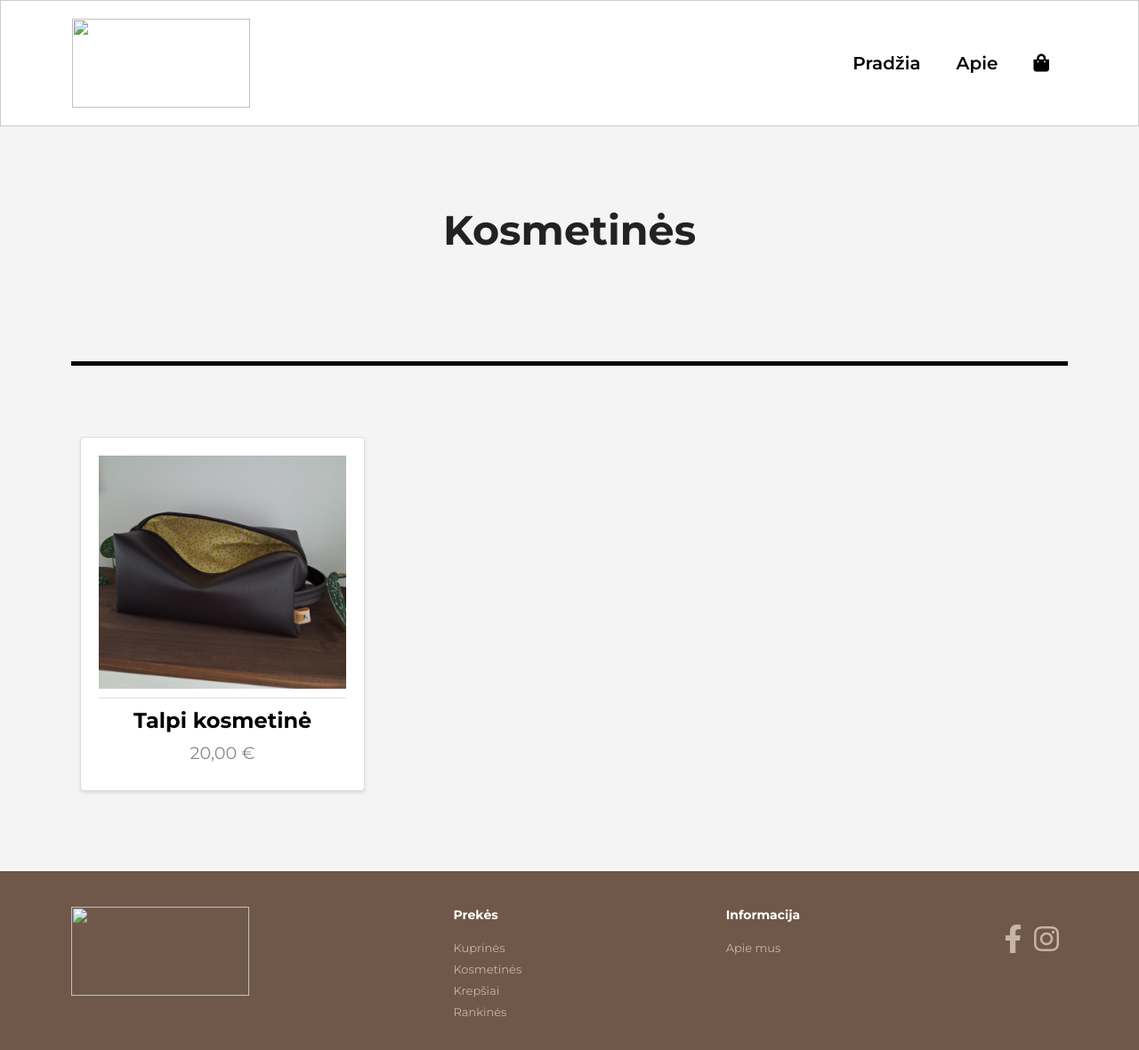
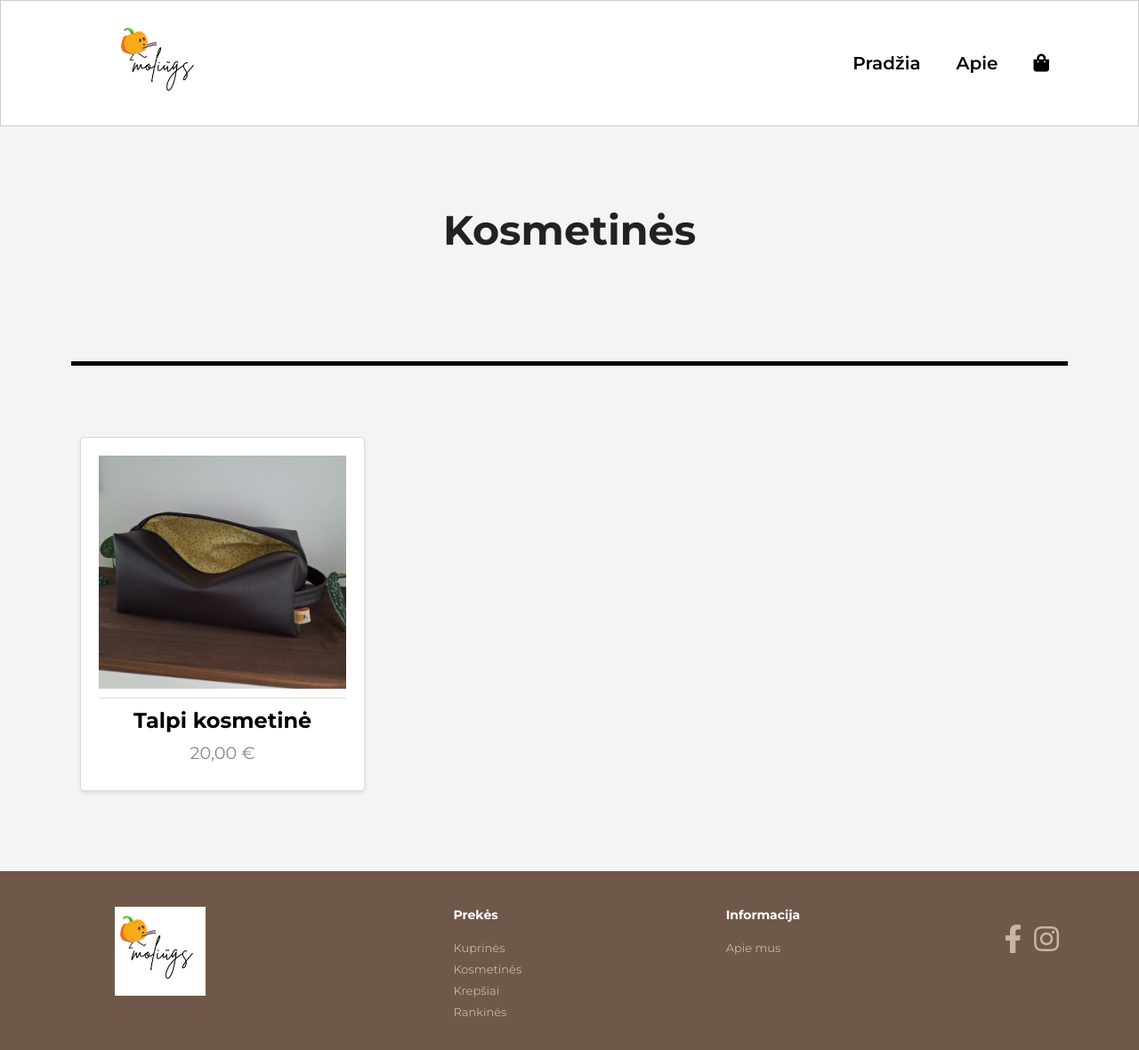
Before and after one commit to riverflow8/riverflow8.github.io, a plain HTML site: page kosmetines.html in a window 1280 px wide. Shown: the whole page at 89% size. Drawn offline with Linux system fonts and the light colour scheme; files whose address does not match are found by name.

Commit message:
Update kosmetines.html

```diff
--- a/kosmetines.html
+++ b/kosmetines.html
@@ -4,7 +4,7 @@
     <meta charset="UTF-8">
     <meta http-equiv="X-UA-Compatible" content="IE=edge">
     <meta name="viewport" content="width=device-width, initial-scale=1.0">
-    <title>CS Internal Assessment</title>
+    <title>Kosmetinės</title>
     <link rel="stylesheet" href="https://use.fontawesome.com/releases/v5.15.4/css/all.css"/>
     <link rel="stylesheet" href="style.css">
 </head>
@@ -12,7 +12,7 @@
 
     <section id="header">
         <a href="#" class="logo-container">
-            <img src="img/logo.png" class="logo" alt="">
+            <img src="https://riverflow8.github.io/logo.png" class="logo" alt="">
         </a>
         <div>
             <ul id="navbar">
@@ -38,7 +38,7 @@
 
     <footer class="section-p1">
         <div class="col">
-            <img class="logo" src="img/logo.png" alt="">
+            <img class="logo" src="https://riverflow8.github.io/logo.png" alt="">
         </div>
 
         <div class="col">
```
